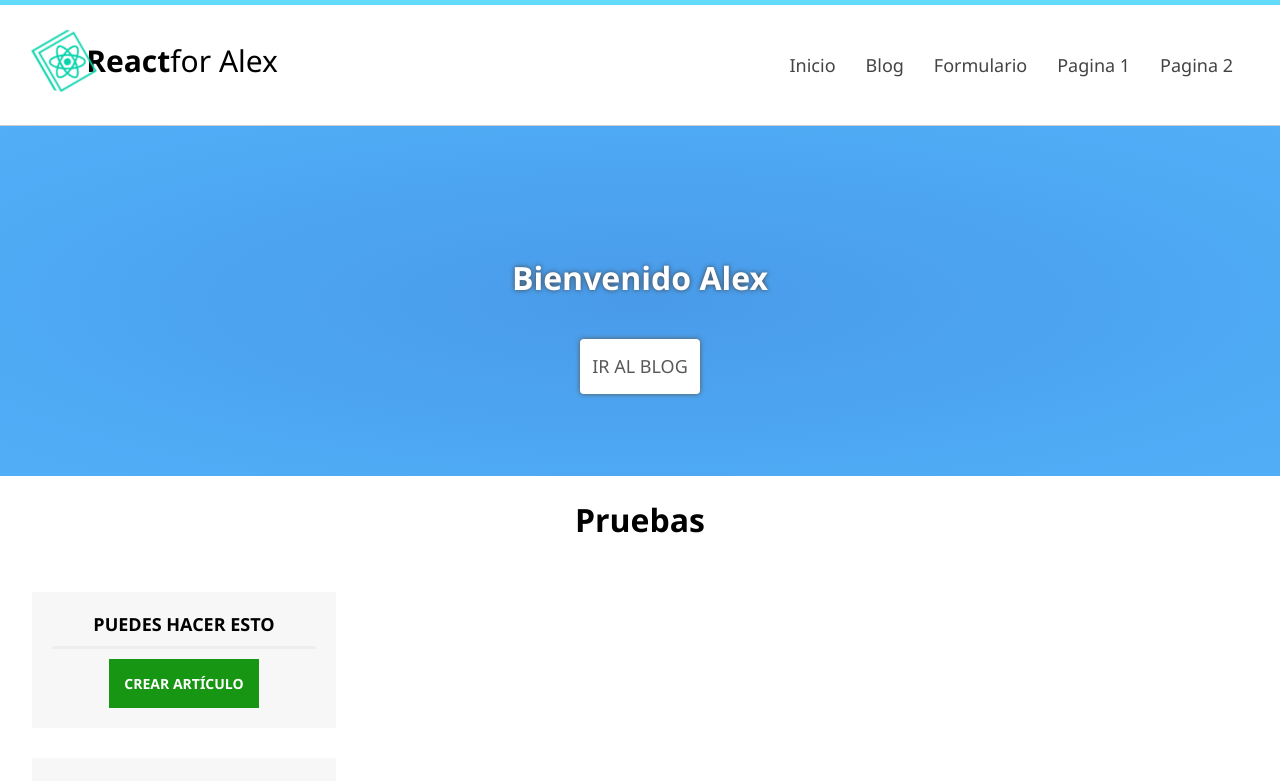
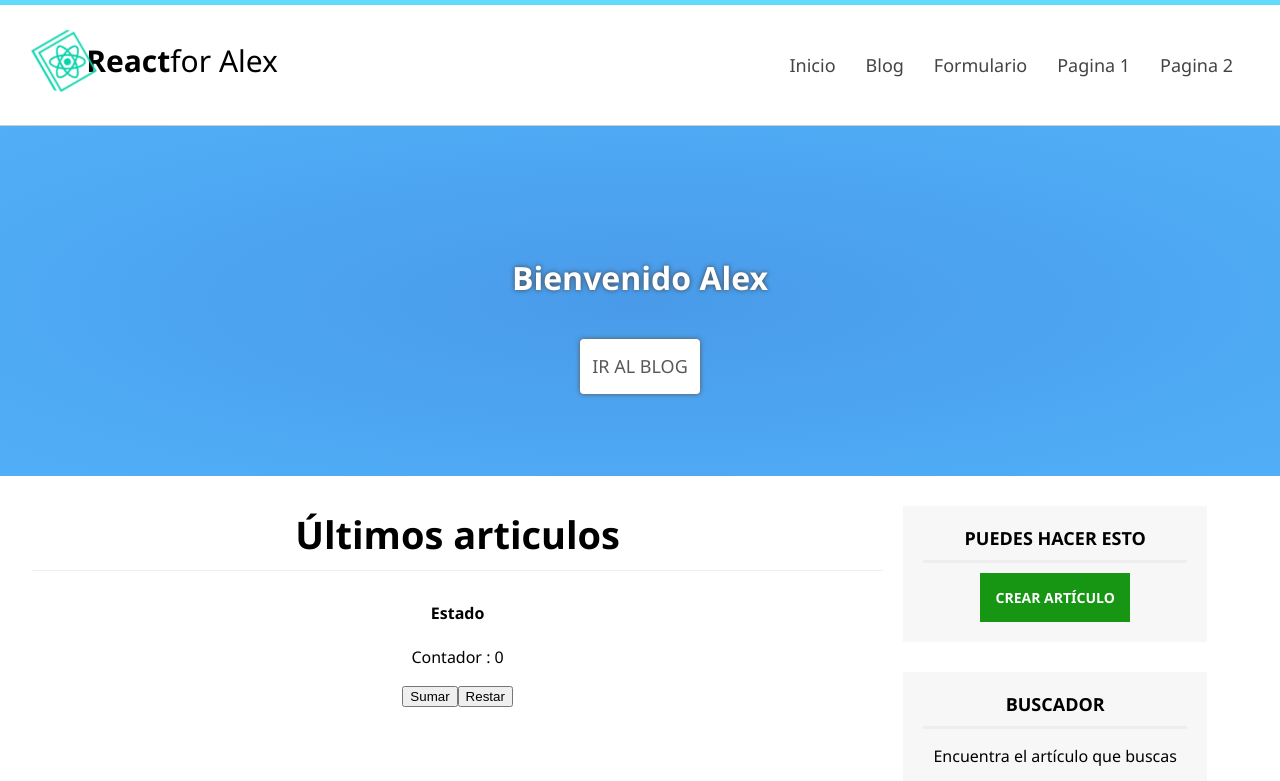
Before and after one commit to AleSkywaker/React_ALX, a React (Create React App) app: page / in a window 1280 px wide. Shown: the top 781 px of the page. Built offline with nearby package versions, Linux system fonts and the light colour scheme.

Commit message:
new component main seccion

```diff
--- a/src/components/mainseccion.js
+++ b/src/components/mainseccion.js
@@ -1,8 +1,45 @@
 import React, { Component } from 'react';
 
 class Seccion extends Component {
+  /*
+  constructor(props) {
+    super(props);
+
+    this.state = {
+      contador: 0
+    };
+  }
+ */
+
+  state = {
+    contador: 0
+  };
+  sumar = e => {
+    console.log(this);
+    console.log(e);
+    this.setState({
+      contador: this.state.contador + 1
+    });
+  };
+  restar = () => {
+    this.setState({
+      contador: this.state.contador - 1
+    });
+  };
   render() {
-    return <h1>Pruebas</h1>;
+    return (
+      <section id="content">
+        <h2 className="subheader">Últimos articulos</h2>
+        <section className="componentes">
+          <h4>Estado</h4>
+          <p>Contador : {this.state.contador}</p>
+          <form>
+            <input type="button" value="Sumar" onClick={this.sumar} />
+            <input type="button" value="Restar" onClick={this.restar} />
+          </form>
+        </section>
+      </section>
+    );
   }
 }
 
```
